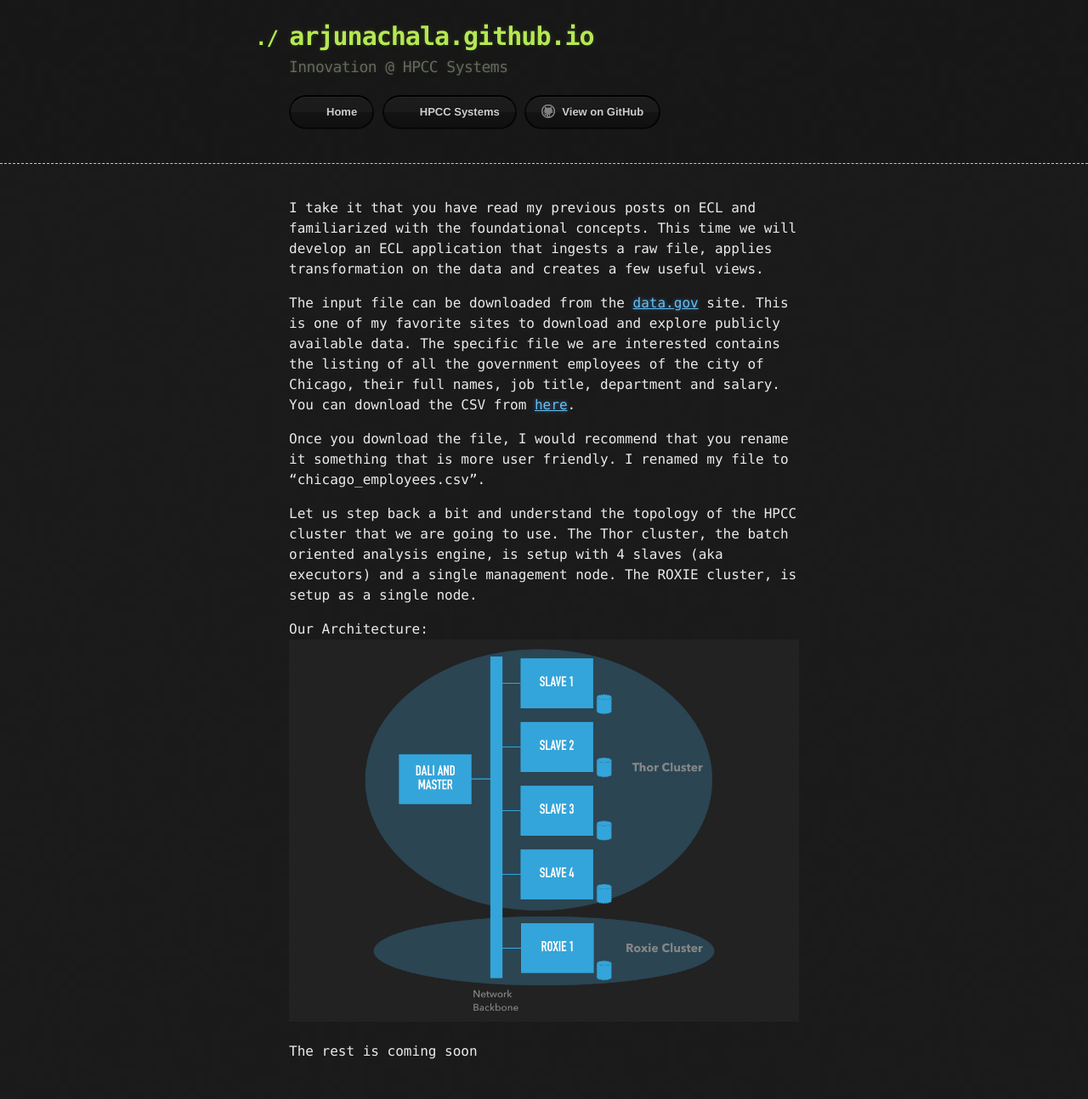
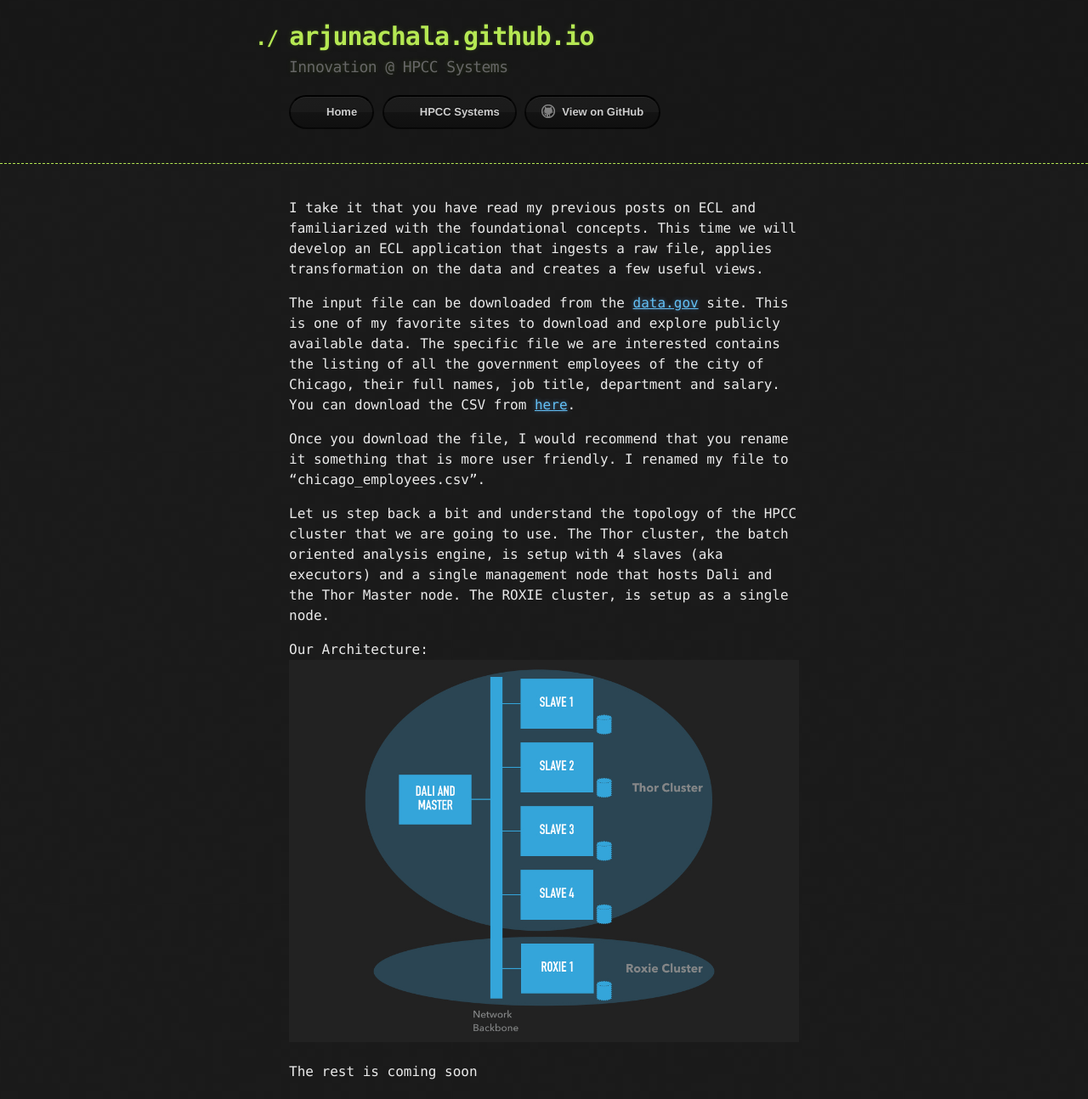
Before and after one commit to arjunachala/arjunachala.github.io, a Jekyll site: the page built from _posts/2017-10-19-Example-Application-Part-1.md, in a window 1280 px wide. Shown: the whole page at 85% size. Built offline with Jekyll 4.4.1, drawn with Linux system fonts in a browser that asks for light colours; our own code applies the rules of GitHub Pages for plain Markdown files; before the commit the page ends 1270 px from its top, so only the background shows below that.

Commit message:
renamed example app

```diff
--- a/_posts/2017-10-19-Example-Application.md
+++ b/_posts/2017-10-19-Example-Application-Part-1.md
@@ -4,7 +4,7 @@ The input file can be downloaded from the [data.gov](http://data.gov) site. This
 
 Once you download the file, I would recommend that you rename it something that is more user friendly. I renamed my file to "chicago_employees.csv".
 
-Let us step back a bit and understand the topology of the HPCC cluster that we are going to use. The Thor cluster, the batch oriented analysis engine, is setup with 4 slaves (aka executors) and a single management node. The ROXIE cluster, is setup as a single node.
+Let us step back a bit and understand the topology of the HPCC cluster that we are going to use. The Thor cluster, the batch oriented analysis engine, is setup with 4 slaves (aka executors) and a single management node that hosts Dali and the Thor Master node. The ROXIE cluster, is setup as a single node.
 
 Our Architecture:
 ![](/assets/images/Architecture.001.jpeg)
```
